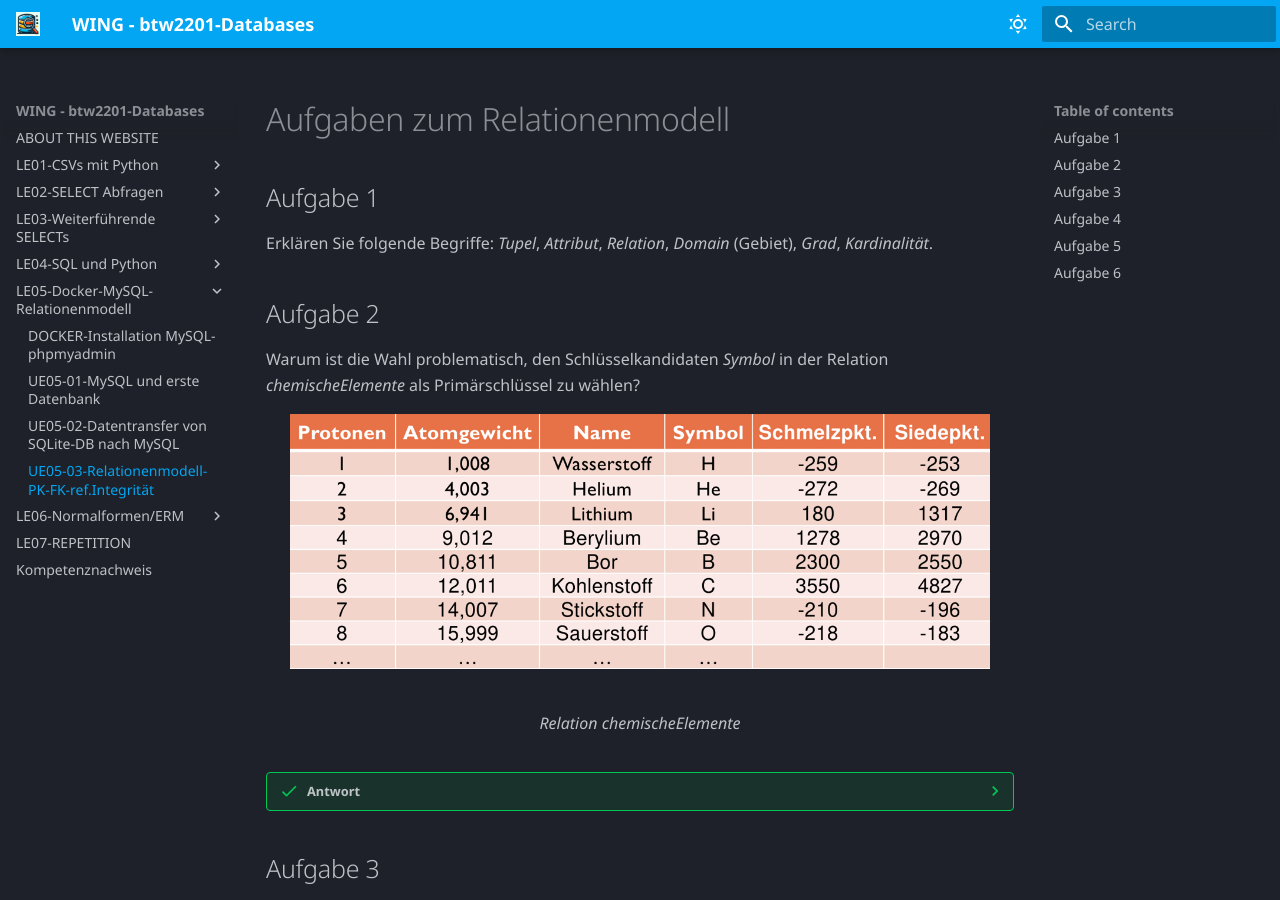
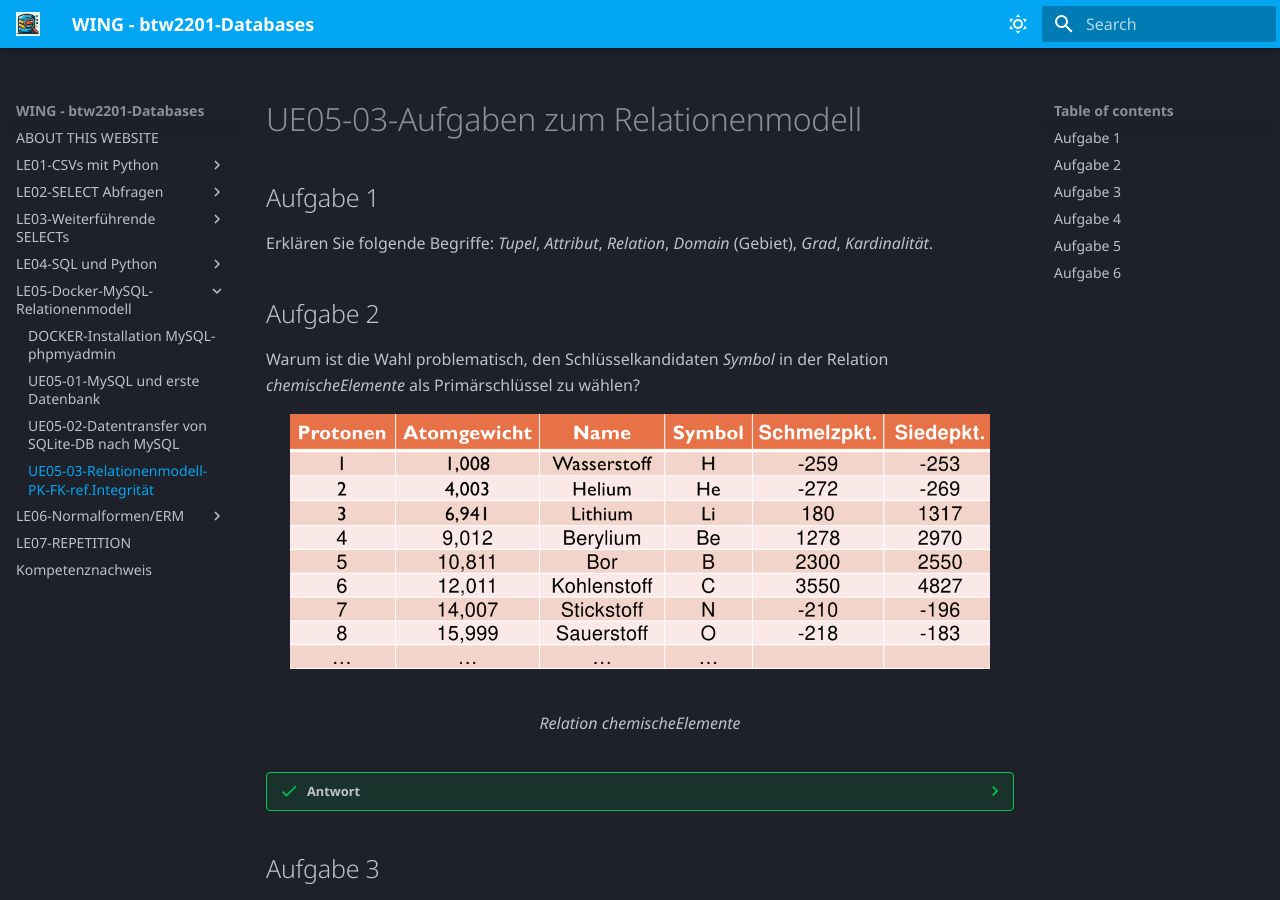
Before and after one commit to tjaeggi/btw2201_databases, an MkDocs documentation site: the page built from docs/le05/ue05-03.md, in a window 1280 px wide and 900 px high. Built offline with MkDocs 1.6.1 and Material for MkDocs 9.7.7, drawn with Linux system fonts in a browser that asks for light colours; some web fonts are replaced.

Commit message:
Tue Oct 29 03:47:28 PM CET 2024

```diff
--- a/docs/le05/ue05-03.md
+++ b/docs/le05/ue05-03.md
@@ -1,4 +1,4 @@
-# Aufgaben zum Relationenmodell
+# UE05-03-Aufgaben zum Relationenmodell
 
 ## Aufgabe 1
 Erklären Sie folgende Begriffe: *Tupel*, *Attribut*, *Relation*, *Domain* (Gebiet), *Grad*, *Kardinalität*.
```
